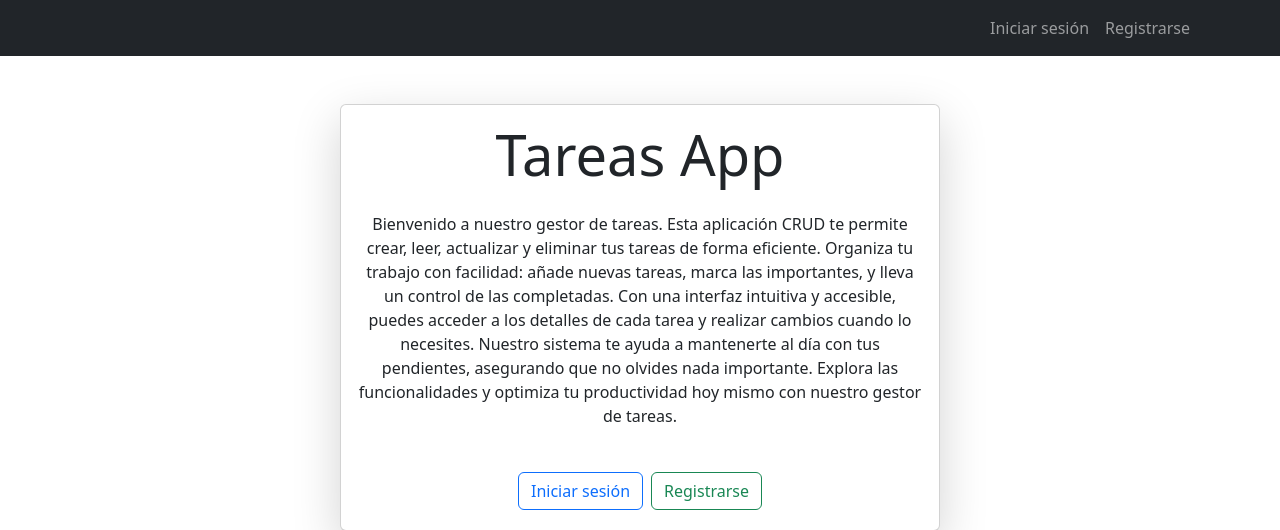
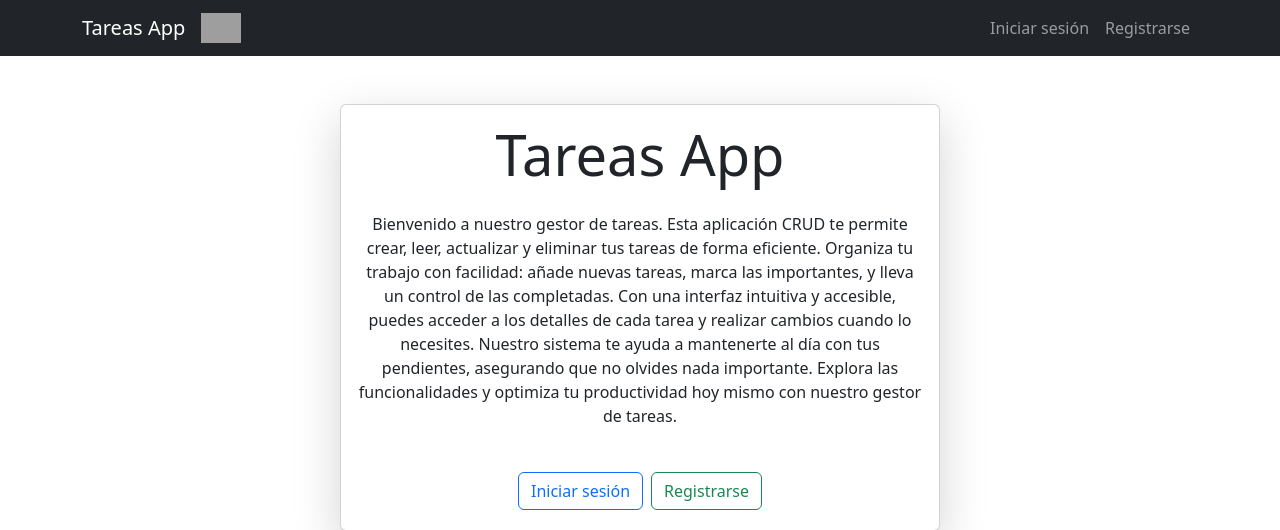
Before and after one commit to rjuanpablo/django-crud, a Django app: page / in a window 1280 px wide. Shown: the top 530 px of the page. Run offline with Django 4.2, Linux system fonts and the light colour scheme; grey boxes are pictures that could not be loaded.

Commit message:
Update base.html

```diff
--- a/tasks/templates/layouts/base.html
+++ b/tasks/templates/layouts/base.html
@@ -12,6 +12,13 @@
 
     <nav class="navbar navbar-expand-lg bg-dark navbar-dark">
         <div class="container">
+            {% if user.is_authenticated %}
+            <a class="navbar-brand" href="{% url 'tasks' %}">Tareas App</a><img src="https://cdn-icons-png.flaticon.com/512/906/906334.png" alt=""
+                width="40">
+            {% else %}
+            <a class="navbar-brand" href="{% url 'home' %}">Tareas App</a><img src="https://cdn-icons-png.flaticon.com/512/906/906334.png" alt=""
+                width="40">
+            {% endif %}
             <button class="navbar-toggler" type="button" data-bs-toggle="collapse" data-bs-target="#navbarNav"
                 aria-controls="navbarNav" aria-expanded="false" aria-label="Toggle navigation">
                 <span class="navbar-toggler-icon"></span>
```
